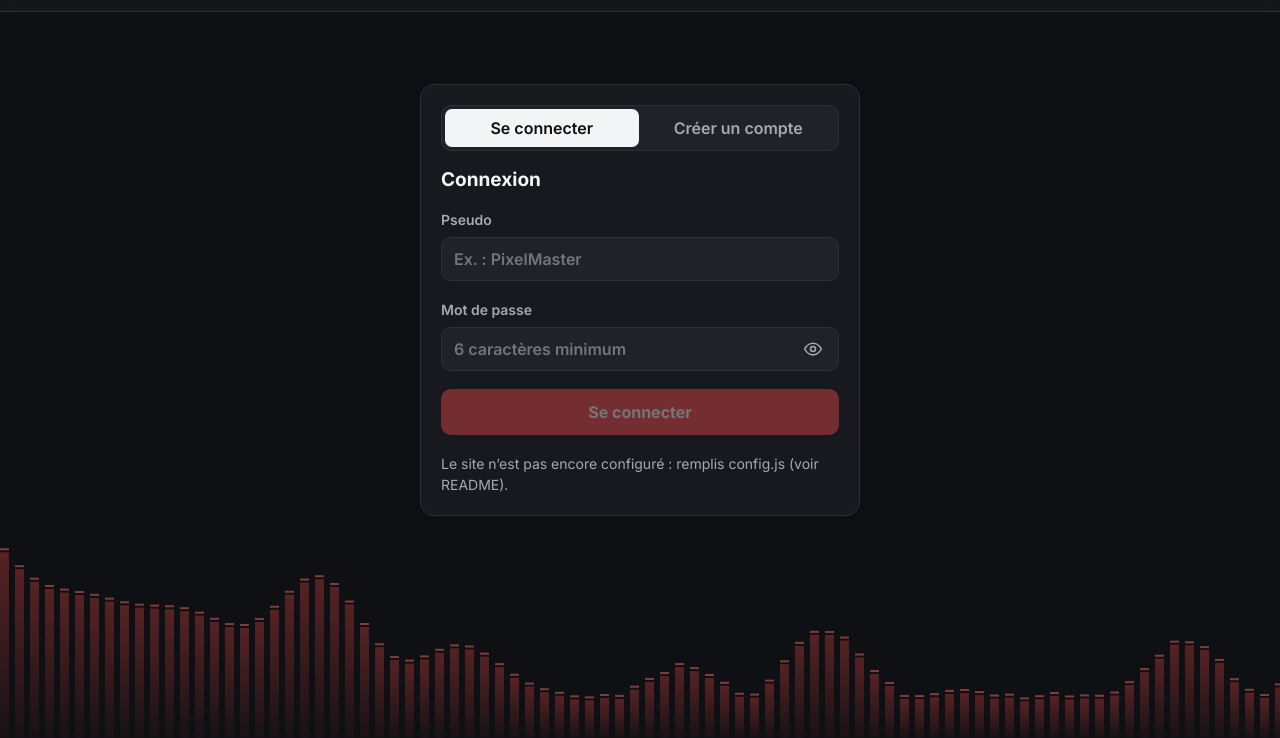
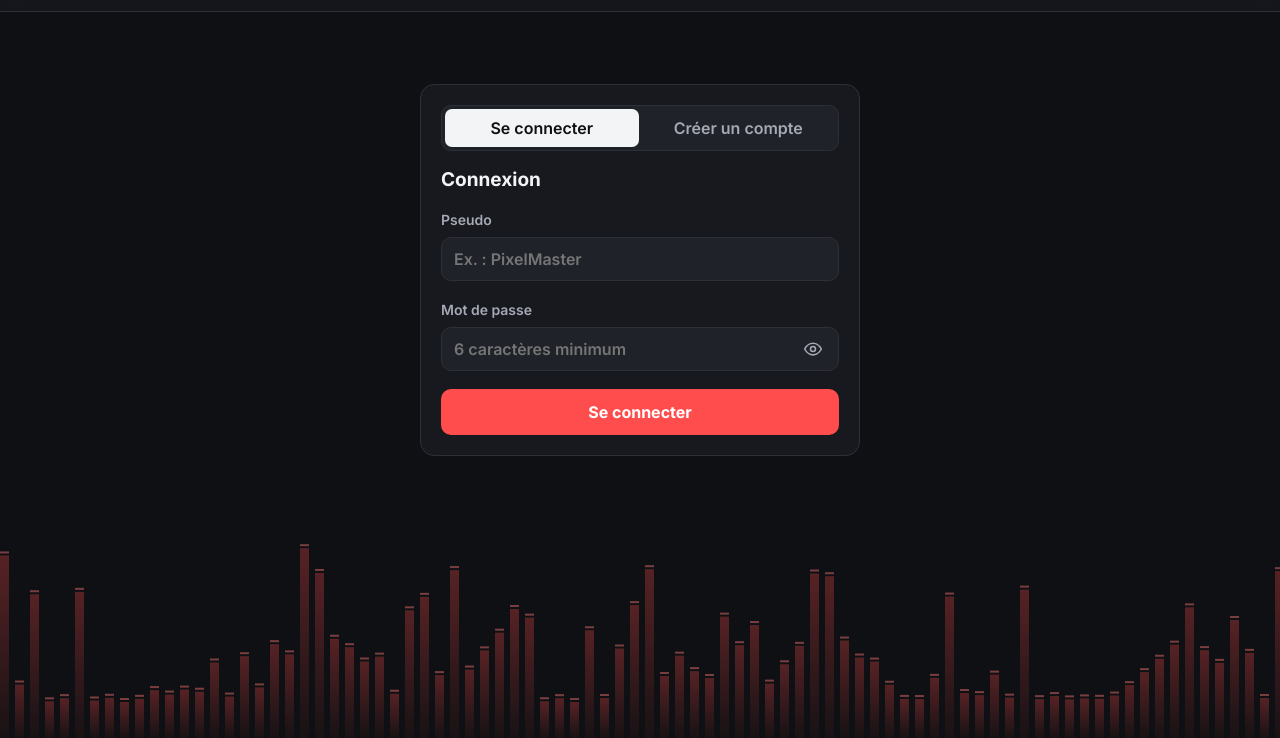
Before and after one commit to entarsh-studio/entarsh-studio.github.io, a plain HTML site: page forge/index.html in a window 1280 px wide. Shown: the part 62-800 px from the top of the page. Drawn offline with nearby package versions, Linux system fonts and the light colour scheme.

Commit message:
Forge : clé Supabase, bibliothèque à jour, barres du fond mélangées
Co-Authored-By: Claude Opus 5.5 <noreply@anthropic.com>
Claude-Session: https://claude.ai/code/session_018beuGQXuTAM8TmCFFyyVkH

```diff
--- a/forge/config.js
+++ b/forge/config.js
@@ -3,5 +3,5 @@
 // La clé "anon public" peut être publique : la sécurité est assurée par supabase.sql.
 window.FORGE_CONFIG = {
   url: "https://nipojbslomagcjpvosnk.supabase.co",
-  anonKey: "COLLE-ICI-LA-CLE-ANON-PUBLIC"
+  anonKey: "sb_publishable_e1s4ftSwoxQBbDCBsJqW_g_-CSRha1K"
 };
--- a/forge/index.html
+++ b/forge/index.html
@@ -234,7 +234,7 @@ input[type=text],input[type=email],input[type=password]{min-height:44px;backgrou
 </main>
 <div id="modal"></div>
 <div class="toast" id="toast" role="status"></div>
-<script src="https://cdn.jsdelivr.net/npm/@supabase/supabase-js@2.45.4/dist/umd/supabase.js"></script>
+<script src="https://cdn.jsdelivr.net/npm/@supabase/supabase-js@2.119.0/dist/umd/supabase.js"></script>
 <script src="config.js"></script>
 <script>
 {
@@ -272,19 +272,22 @@ const toast=m=>{const t=$('toast');t.textContent=m;t.style.display='block';clear
 const eq={cv:$('eq'),bars:[],an:null,buf:null,audio:null,ctx:null};
 {
   const cv=eq.cv,g=cv.getContext('2d'),still=matchMedia('(prefers-reduced-motion: reduce)').matches;
-  let W=0,H=0,dpr=1;
+  let W=0,H=0,dpr=1,perm=[];
+  const shuffle=n=>{let seed=7;const r=()=>(seed=(seed*16807)%2147483647)/2147483647;perm=[...Array(n).keys()];for(let i=n-1;i>0;i--){const j=Math.floor(r()*(i+1));[perm[i],perm[j]]=[perm[j],perm[i]]}};
   const size=()=>{dpr=Math.min(devicePixelRatio||1,2);W=innerWidth;H=innerHeight;cv.width=W*dpr;cv.height=H*dpr;g.setTransform(dpr,0,0,dpr,0,0)};
   addEventListener('resize',size);size();
   const frame=ts=>{
     const t=ts/1000,bw=W<700?6:9,gap=W<700?4:6,n=Math.ceil(W/(bw+gap)),maxH=H*0.55;
+    if(perm.length!==n)shuffle(n);
     let data=null;if(eq.an&&eq.audio&&!eq.audio.paused){eq.an.getByteFrequencyData(eq.buf);data=eq.buf}
     const beat=Math.exp(-((t*2.05)%1)*6),beat2=Math.exp(-((t*2.05+0.5)%1)*9)*0.5;
     g.clearRect(0,0,W,H);
     for(let i=0;i<n;i++){
       let v;
-      if(data){const bin=Math.min(data.length-1,Math.floor(Math.pow(i/n,1.7)*data.length*0.85));v=data[bin]/255;v=v*v*1.15}
+      const pi=perm[i];
+      if(data){const bin=Math.min(data.length-1,Math.floor(Math.pow(pi/n,1.7)*data.length*0.85));v=data[bin]/255;v=v*v*1.15}
       else if(still)v=0.12+0.1*Math.abs(Math.sin(i*1.7));
-      else{const x=i/n,low=Math.max(0,1-x*2.2);v=0.08+0.16*(0.5+0.5*Math.sin(t*3.1+i*0.55))*(0.5+0.5*Math.sin(t*1.3-i*0.21))+0.42*beat*low+0.18*beat2*(1-low)*(0.5+0.5*Math.sin(i*2.3+t*5))}
+      else{const x=pi/n,low=Math.max(0,1-x*2.2);v=0.08+0.16*(0.5+0.5*Math.sin(t*3.1+i*0.55))*(0.5+0.5*Math.sin(t*1.3-i*0.21))+0.42*beat*low+0.18*beat2*(1-low)*(0.5+0.5*Math.sin(i*2.3+t*5))}
       const prev=eq.bars[i]||0,nv=v>prev?v:prev*0.9+v*0.1;eq.bars[i]=nv;
       const h=Math.max(3,nv*maxH),x=i*(bw+gap),y=H-h;
       const gr=g.createLinearGradient(0,y,0,H);gr.addColorStop(0,'rgba(255,77,77,0.30)');gr.addColorStop(1,'rgba(255,77,77,0.04)');
```
